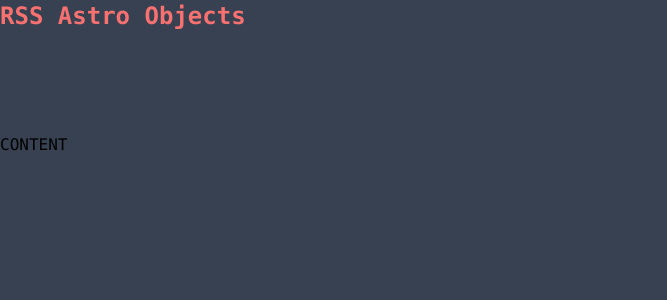
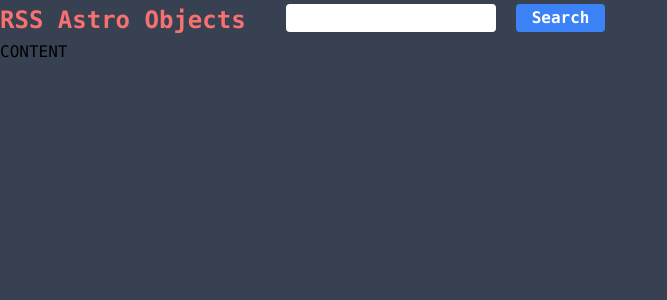
Before and after one commit to ffriday/rssreact, a React (Vite) app: page / in a window 1280 px wide. Shown: the top 300 px of the page, without its empty margins (0-667 px from the left). Built offline with nearby package versions, Linux system fonts and the light colour scheme.

Commit message:
feat: add search bar

```diff
--- a/src/App.tsx
+++ b/src/App.tsx
@@ -1,17 +1,17 @@
 import { Component, ReactNode } from 'react';
+import Search from './search/Search';
 
 export default class App extends Component {
   render(): ReactNode {
     return (
       <main className="flex flex-col justify-top h-screen bg-gray-700 font-mono">
-        <nav className='h-1/6 flex flex-row content-start gap-10'>
-          <h1 className="text-2xl font-bold text-red-400 text-left">
+        <nav className="h-15 sm:h-10 flex flex-row flex-wrap content-center justify-start">
+          <h1 className="text-xl sm:text-2xl w-screen sm:w-max sm:pr-10 font-bold text-red-400 text-left">
             RSS Astro Objects
           </h1>
+          <Search />
         </nav>
-        <section className='h-auto'>
-          CONTENT
-        </section>
+        <section className="h-auto">CONTENT</section>
       </main>
     );
   }
--- /dev/null
+++ b/src/search/Search.tsx
@@ -0,0 +1,14 @@
+import { Component, ReactNode } from 'react';
+
+export default class Search extends Component {
+  render(): ReactNode {
+    return (
+      <>
+        <input className="flex h-6 sm:h-7 content-center justify-center flex-wrap rounded"></input>
+        <button className="flex h-6 sm:h-7 content-center justify-center flex-wrap bg-blue-500 hover:bg-blue-700 text-white font-bold py-2 px-4 rounded ml-5">
+          Search
+        </button>
+      </>
+    );
+  }
+}
```
